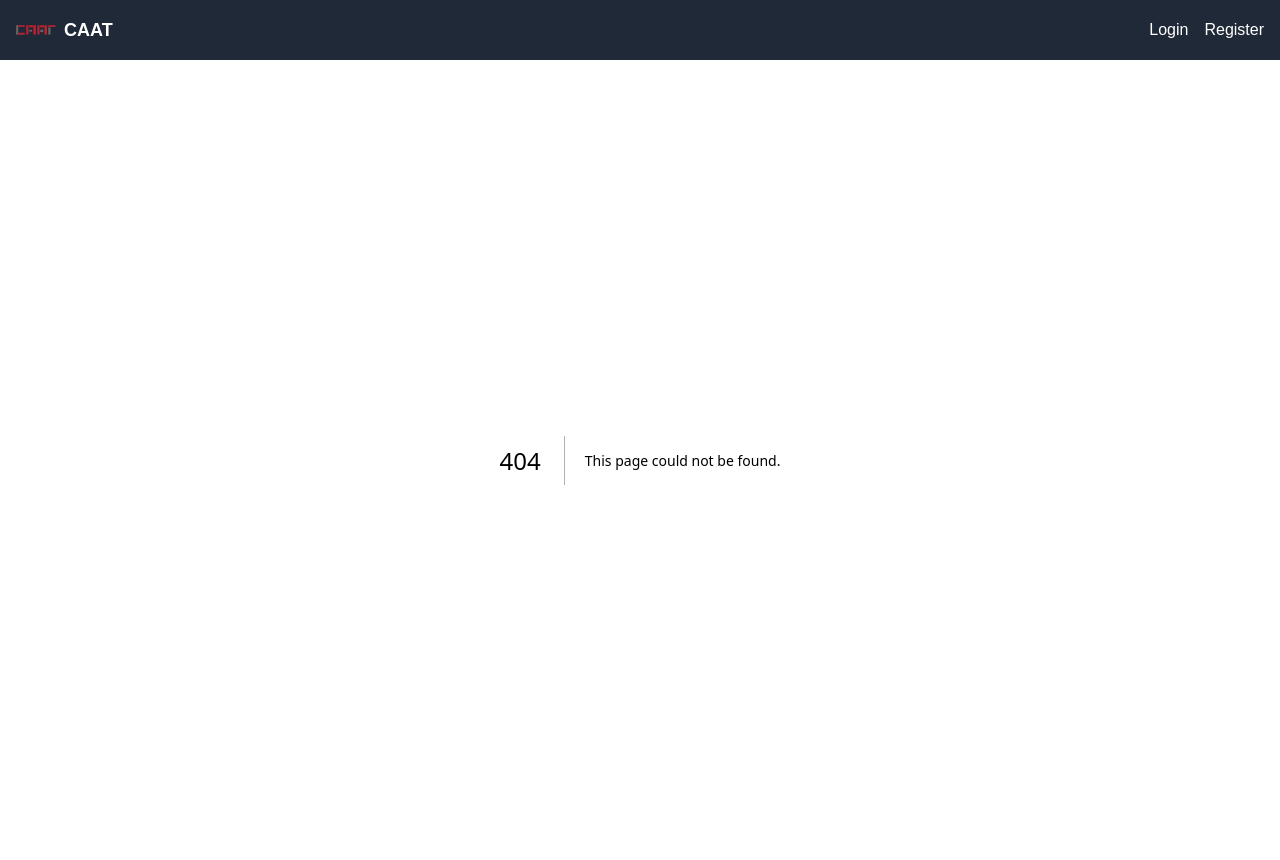
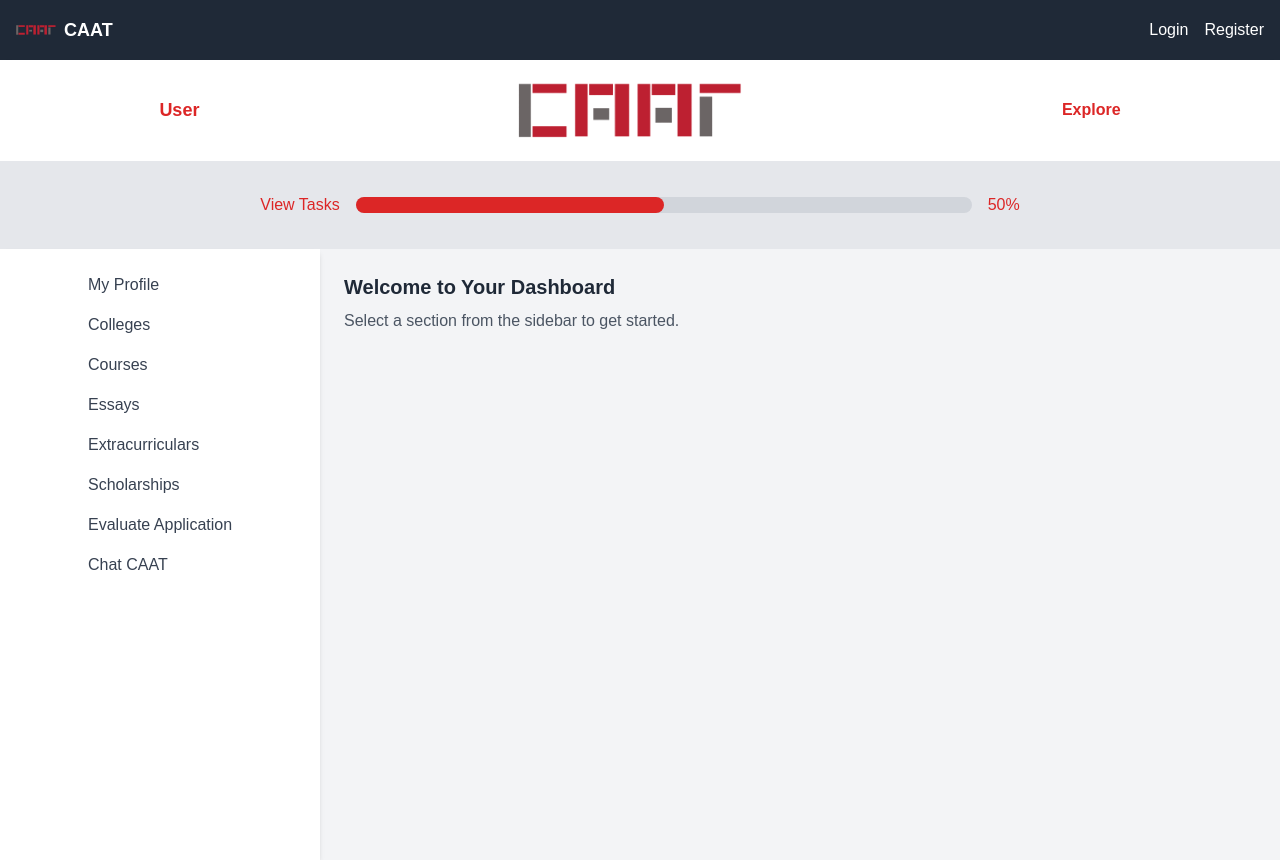
Before and after one commit to mycaatorg/ProjectApp, a Next.js app in the folder caat/: page /dashboard in a window 1280 px wide. Before the commit this address had no page. Built offline with nearby package versions, Linux system fonts and the light colour scheme.

Commit message:
added dashboard interface

```diff
--- /dev/null
+++ b/caat/app/dashboard/page.tsx
@@ -0,0 +1,60 @@
+"use client";
+
+import React from "react";
+import Image from "next/image";
+import Link from "next/link";
+
+export default function DashboardPage() {
+  return (
+    <div className="flex flex-col min-h-screen bg-gray-100">
+      {/* Header */}
+      <header className="flex justify-around items-center bg-white shadow-md  py-4 ">
+
+      <Link href="/profile" className="block hover:text-black text-red-600 text-lg font-semibold">User</Link>
+      <div className="flex items-center">
+        <Image src="/logo.png" alt="CAAT Logo" width={225} height={225} />
+      </div>
+      <button className="text-red-600 font-semibold hover:underline">Explore</button>
+    </header>
+
+
+      {/* Progress Bar */}
+      <div className="flex items-center justify-center bg-gray-200 py-8 px-6 space-x-4">
+        <span className="text-red-600 font-medium">View Tasks</span>
+        <div className="relative w-1/2 bg-gray-300 h-4 rounded-full">
+          <div
+            className="absolute top-0 left-0 h-4 bg-red-600 rounded-full"
+            style={{ width: "50%" }}
+          ></div>
+        </div>
+        {/*to be change to states */}
+        <span className="text-red-600 font-medium">50%</span>
+      </div>
+
+      {/* Sidebar and Content */}
+      <div className="flex flex-grow ">
+        {/* Sidebar */}
+
+        <aside className="bg-white w-1/4 p-6 shadow-md flex flex-col ">
+          <nav className="space-y-4 text-gray-700 ml-16">
+            <Link href="/profile" className="block hover:text-red-600">My Profile</Link>
+            <Link href="/colleges" className="block hover:text-red-600">Colleges</Link>
+            <Link href="/courses" className="block hover:text-red-600">Courses</Link>
+            <Link href="/essays" className="block hover:text-red-600">Essays</Link>
+            <Link href="/extracurriculars" className="block hover:text-red-600">Extracurriculars</Link>
+            <Link href="/scholarships" className="block hover:text-red-600">Scholarships</Link>
+            <Link href="/evaluate" className="block hover:text-red-600">Evaluate Application</Link>
+            <Link href="/chat" className="block hover:text-red-600">Chat CAAT</Link>
+          </nav>
+        </aside>
+        {/* Main Content */}
+        <main className="flex-grow p-6">
+          <h1 className="text-xl font-bold text-gray-800">Welcome to Your Dashboard</h1>
+          <p className="text-gray-600 mt-2">
+            Select a section from the sidebar to get started.
+          </p>
+        </main>
+      </div>
+    </div>
+  );
+}
```
Also changed, not shown: 1 other file (tests, documents, lock files or other folders).
